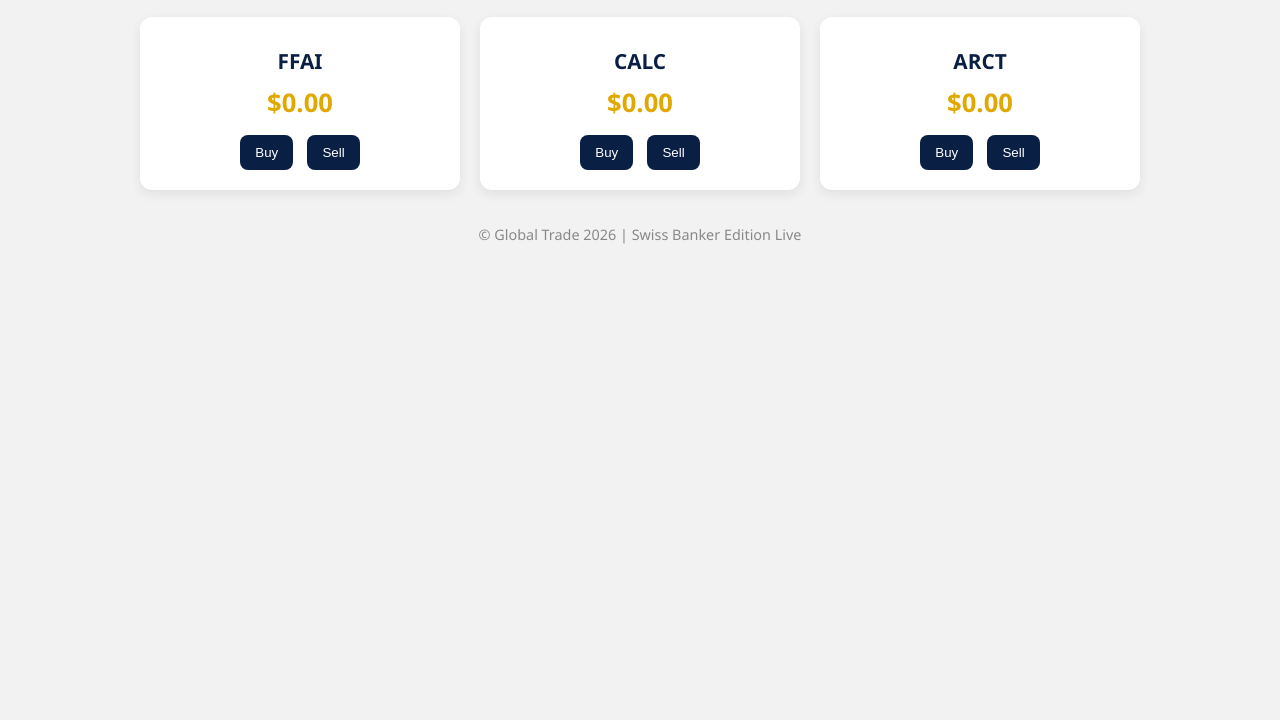
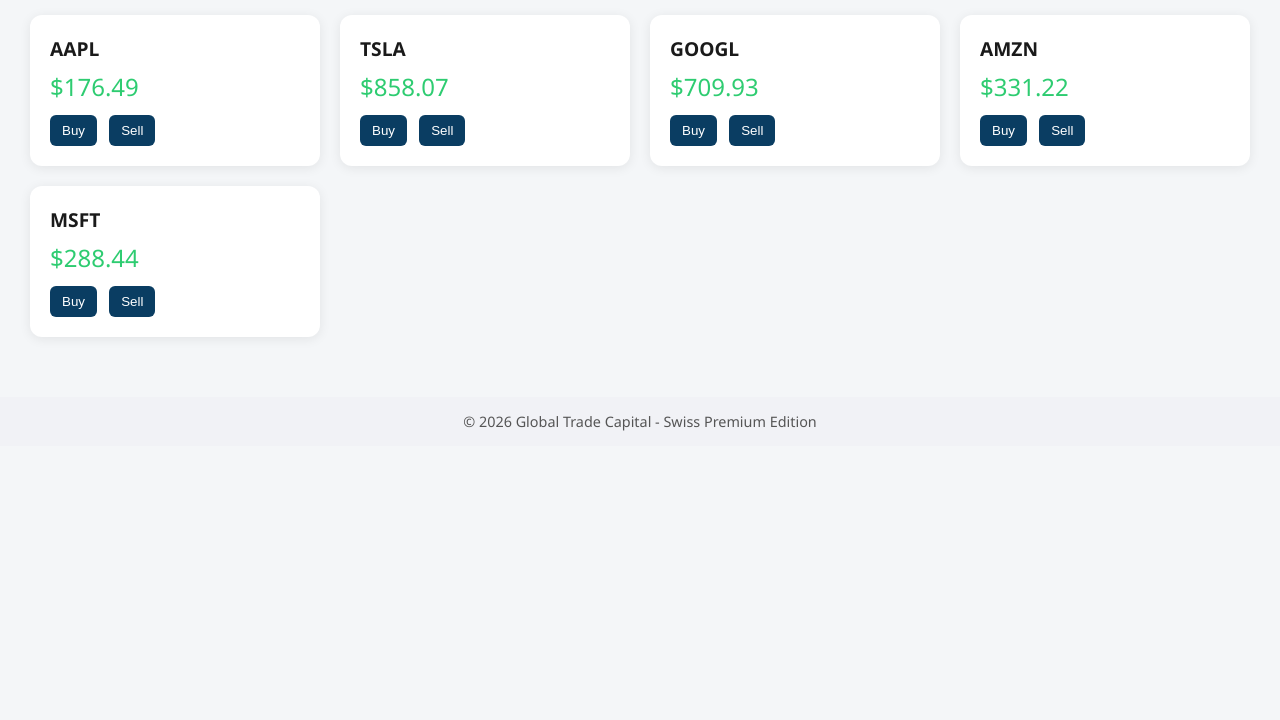
Before and after one commit to 4starly-svg/d1-template, a website: page Inder.html in a window 1280 px wide. Shown: the part 80-800 px from the top of the page. Drawn offline with Linux system fonts and the light colour scheme; no server answers.

Commit message:
Update Inder.html

```diff
--- a/Inder.html
+++ b/Inder.html
@@ -3,140 +3,134 @@
 <head>
 <meta charset="UTF-8">
 <meta name="viewport" content="width=device-width, initial-scale=1.0">
-<title>Global Trade - Swiss Banker Edition Live</title>
+<title>Global Trade Swiss Premium Dashboard</title>
 <style>
-/* ===== Global Styles ===== */
-body {
-    margin: 0;
-    font-family: 'Segoe UI', Tahoma, Geneva, Verdana, sans-serif;
-    background-color: #f2f2f2;
-    color: #1e1e1e;
-}
-header {
-    background-color: #0a1f44;
-    color: #fff;
-    padding: 20px;
-    font-size: 1.7em;
-    font-weight: bold;
-    text-align: center;
-}
-main {
-    padding: 20px;
-    display: flex;
-    flex-wrap: wrap;
-    gap: 20px;
-    justify-content: center;
-}
-.card {
-    background-color: #ffffff;
-    border-radius: 12px;
-    padding: 20px;
-    width: 280px;
-    text-align: center;
-    box-shadow: 0 4px 12px rgba(0,0,0,0.08);
-    transition: all 0.2s ease;
-}
-.card:hover {
-    transform: translateY(-5px);
-    box-shadow: 0 8px 24px rgba(0,0,0,0.15);
-}
-.card h2 {
-    margin: 10px 0;
-    color: #0a1f44;
-    font-size: 1.3em;
-}
-.price {
-    font-size: 1.6em;
-    font-weight: bold;
-    color: #e0a800;
-    margin: 10px 0;
-}
-button {
-    margin: 5px 5px 0 5px;
-    padding: 10px 15px;
-    border-radius: 8px;
-    border: none;
-    background-color: #0a1f44;
-    color: #fff;
-    cursor: pointer;
-    transition: all 0.2s;
-}
-button:hover {
-    background-color: #1f3a70;
-}
-footer {
-    text-align: center;
-    padding: 15px;
-    font-size: 0.9em;
-    color: #888;
-}
+  body { font-family: 'Segoe UI', Tahoma, Geneva, Verdana, sans-serif; background-color: #f4f6f8; color: #1a1a1a; margin: 0; padding: 0; }
+  header { background-color: #0a3d62; color: #fff; padding: 15px 30px; display: flex; justify-content: space-between; align-items: center; }
+  header h1 { margin: 0; font-size: 1.6rem; }
+  main { padding: 30px; display: grid; grid-template-columns: repeat(auto-fit, minmax(280px, 1fr)); gap: 20px; }
+  .card { background-color: #fff; border-radius: 12px; padding: 20px; box-shadow: 0 2px 12px rgba(0,0,0,0.08); display: flex; flex-direction: column; justify-content: space-between; }
+  .stock-name { font-weight: bold; font-size: 1.2rem; margin-bottom: 8px; }
+  .stock-price { font-size: 1.5rem; margin-bottom: 12px; color: #2ecc71; }
+  .button-group button { background-color: #0a3d62; color: #fff; border: none; border-radius: 6px; padding: 8px 12px; margin-right: 8px; cursor: pointer; transition: 0.2s; }
+  .button-group button:hover { background-color: #06335c; }
+  footer { text-align: center; padding: 15px; background-color: #f1f2f6; margin-top: 30px; font-size: 0.9rem; color: #555; }
 </style>
 </head>
 <body>
-<header>Global Trade - Swiss Banker Edition Live</header>
+
+<header>
+  <h1>Global Trade - Swiss Premium</h1>
+  <div id="portfolio-value">Portfolio: $0.00</div>
+</header>
+
 <main>
-<!-- Stock Cards -->
-<div class="card" id="stock1">
-    <h2>FFAI</h2>
-    <div class="price" id="price1">$0.00</div>
-    <button onclick="buyStock('FFAI')">Buy</button>
-    <button onclick="sellStock('FFAI')">Sell</button>
-</div>
+  <!-- Stock Cards -->
+  <div class="card" id="AAPL-card">
+    <div class="stock-name">AAPL</div>
+    <div class="stock-price" id="AAPL-price">$0.00</div>
+    <div class="button-group">
+      <button onclick="buyStock('AAPL')">Buy</button>
+      <button onclick="sellStock('AAPL')">Sell</button>
+    </div>
+  </div>
 
-<div class="card" id="stock2">
-    <h2>CALC</h2>
-    <div class="price" id="price2">$0.00</div>
-    <button onclick="buyStock('CALC')">Buy</button>
-    <button onclick="sellStock('CALC')">Sell</button>
-</div>
+  <div class="card" id="TSLA-card">
+    <div class="stock-name">TSLA</div>
+    <div class="stock-price" id="TSLA-price">$0.00</div>
+    <div class="button-group">
+      <button onclick="buyStock('TSLA')">Buy</button>
+      <button onclick="sellStock('TSLA')">Sell</button>
+    </div>
+  </div>
 
-<div class="card" id="stock3">
-    <h2>ARCT</h2>
-    <div class="price" id="price3">$0.00</div>
-    <button onclick="buyStock('ARCT')">Buy</button>
-    <button onclick="sellStock('ARCT')">Sell</button>
-</div>
+  <div class="card" id="GOOGL-card">
+    <div class="stock-name">GOOGL</div>
+    <div class="stock-price" id="GOOGL-price">$0.00</div>
+    <div class="button-group">
+      <button onclick="buyStock('GOOGL')">Buy</button>
+      <button onclick="sellStock('GOOGL')">Sell</button>
+    </div>
+  </div>
+
+  <div class="card" id="AMZN-card">
+    <div class="stock-name">AMZN</div>
+    <div class="stock-price" id="AMZN-price">$0.00</div>
+    <div class="button-group">
+      <button onclick="buyStock('AMZN')">Buy</button>
+      <button onclick="sellStock('AMZN')">Sell</button>
+    </div>
+  </div>
+
+  <div class="card" id="MSFT-card">
+    <div class="stock-name">MSFT</div>
+    <div class="stock-price" id="MSFT-price">$0.00</div>
+    <div class="button-group">
+      <button onclick="buyStock('MSFT')">Buy</button>
+      <button onclick="sellStock('MSFT')">Sell</button>
+    </div>
+  </div>
 </main>
-<footer>© Global Trade 2026 | Swiss Banker Edition Live</footer>
+
+<footer>
+  &copy; 2026 Global Trade Capital - Swiss Premium Edition
+</footer>
 
 <script>
-const API_URL = 'https://d1-template.4starly.workers.dev/';
+// --- BACKEND CONNECTION SIMULATION ---
+// Replace this section with your live API fetch functions
 
-// ===== Fetch live data from Worker API =====
-async function fetchLiveData() {
+const API_KEY = "YOUR_REAL_API_KEY"; // keep this as your live key
+const STOCKS = ["AAPL","TSLA","GOOGL","AMZN","MSFT"];
+let portfolioValue = 0;
+
+// Mock function simulating API fetch (replace with real API)
+async function fetchStockPrice(symbol) {
     try {
-        const resp = await fetch(API_URL);
-        const data = await resp.json();
+        // Example real API fetch:
+        // const response = await fetch(`https://api.example.com/price?symbol=${symbol}&apikey=${API_KEY}`);
+        // const data = await response.json();
+        // return parseFloat(data.price);
 
-        // Assuming API returns prices like { FFAI: 12.34, CALC: 56.78, ARCT: 9.01 }
-        document.getElementById('price1').innerText = `$${data.FFAI.toFixed(2)}`;
-        document.getElementById('price2').innerText = `$${data.CALC.toFixed(2)}`;
-        document.getElementById('price3').innerText = `$${data.ARCT.toFixed(2)}`;
-    } catch(err) {
-        console.error('Error fetching live data:', err);
+        // MOCK for demo/testing
+        return (Math.random() * 1000).toFixed(2);
+    } catch(e) {
+        console.error("Error fetching price for", symbol, e);
+        return 0;
     }
 }
 
-// ===== Buy/Sell Button Functions =====
+// Update stock prices on dashboard
+async function updatePrices() {
+    for (let symbol of STOCKS) {
+        const price = await fetchStockPrice(symbol);
+        document.getElementById(symbol + "-price").innerText = "$" + price;
+    }
+}
+
+// Simulate Buy/Sell actions
 function buyStock(symbol) {
-    alert(`Buy order placed for ${symbol} at ${document.getElementById('price'+getIndex(symbol)).innerText}`);
+    const price = parseFloat(document.getElementById(symbol + "-price").innerText.replace("$",""));
+    portfolioValue += price;
+    updatePortfolioValue();
+    alert(`Bought ${symbol} at $${price}`);
 }
 
 function sellStock(symbol) {
-    alert(`Sell order placed for ${symbol} at ${document.getElementById('price'+getIndex(symbol)).innerText}`);
+    const price = parseFloat(document.getElementById(symbol + "-price").innerText.replace("$",""));
+    portfolioValue -= price;
+    updatePortfolioValue();
+    alert(`Sold ${symbol} at $${price}`);
 }
 
-// Helper to map symbol to element ID
-function getIndex(symbol) {
-    if(symbol==='FFAI') return 1;
-    if(symbol==='CALC') return 2;
-    if(symbol==='ARCT') return 3;
-    return 0;
+function updatePortfolioValue() {
+    document.getElementById("portfolio-value").innerText = "Portfolio: $" + portfolioValue.toFixed(2);
 }
 
-// ===== Initial Load & Refresh Every 5 Seconds =====
-fetchLiveData();
-setInterval(fetchLiveData, 5000);
+// Initial load & interval updates
+updatePrices();
+setInterval(updatePrices, 5000); // update every 5 seconds
 </script>
+
 </body>
 </html>
```
